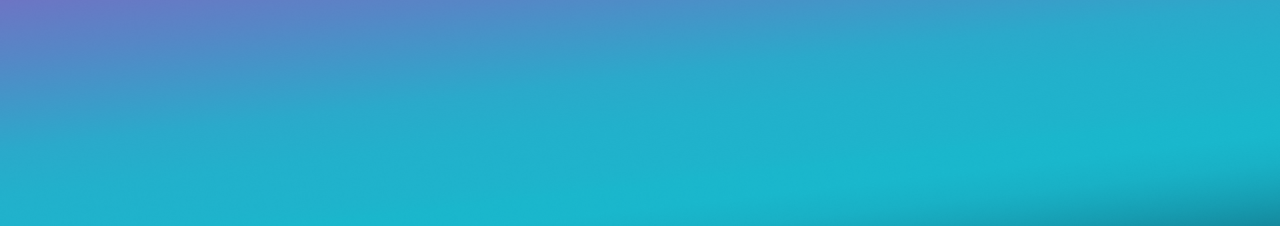
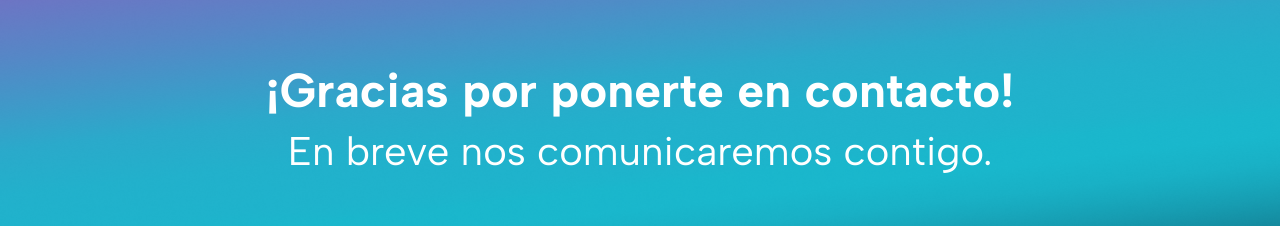
Before and after one commit to AdelantoRom/repoPrueba, a Next.js app in the folder repo-prueba/: page /thankyou in a window 1280 px wide. Shown: the part 277-503 px from the top of the page. Built offline with nearby package versions, Linux system fonts and the light colour scheme.

Commit message:
avances en sección thankyou

```diff
--- a/repo-prueba/src/components/Thankyou/Thankyou.tsx
+++ b/repo-prueba/src/components/Thankyou/Thankyou.tsx
@@ -1,15 +1,19 @@
-import { Fullscreen } from "lucide-react";
 import Image from "next/image";
 
 export default function Thank() {
     return (
-        <div>
-            <Image
-            src="/gradiente1.png"
-            alt=""
-            width={1920}
-            height={1300}
-            className=""/>
+        <div className="relative w-full min-h-screen flex flex-col items-center justify-center text-white overflow-hidden">
+            <div className="absolute inset-0 -z-10">
+                <Image
+                    src="/gradiente1.png"
+                    alt=""
+                    fill
+                    className="object-cover object-top"
+                    priority
+                />
+            </div>
+            <h1 className="text-[48px] font-bold leading-[40px]">¡Gracias por ponerte en contacto!</h1>
+            <h2 className="text-[40px] leading-[50px] mt-4">En breve nos comunicaremos contigo.</h2>
         </div>
     );
 }
```
